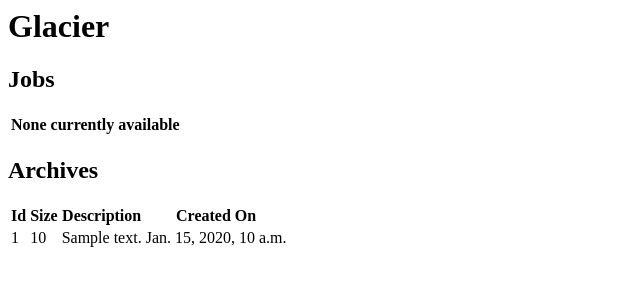
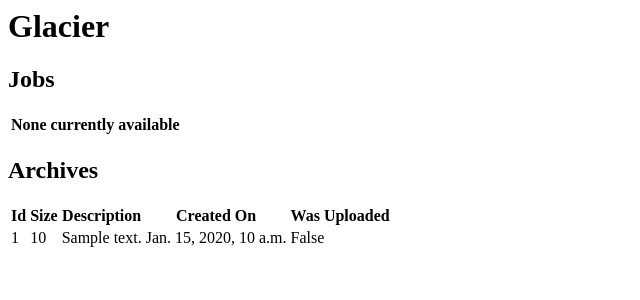
Before and after one commit to dspinoz/projects, a Django app: page /aws_glacier/ in a window 1280 px wide. Shown: the top 300 px of the page, without its empty margins (0-640 px from the left). Run offline with Django 3.2, Linux system fonts and the light colour scheme; tables that the repository leaves empty hold one stand-in row (values such as "Sample post"); data that the repository does not hold is empty; parts of the project's set-up code (start-up, migrations or seed data) failed here and were passed over.

Commit message:
show archive upload status

```diff
--- a/photoview/aws_glacier/models.py
+++ b/photoview/aws_glacier/models.py
@@ -58,6 +58,9 @@
   partSize = models.BigIntegerField(null=True, blank=True, default=None)
   available = models.BooleanField(default=True)
 
+  def uploadList(self):
+    return ArchiveUpload.objects.filter(archive=self.id)
+
 class InventoryRetrieval(models.Model):
   job = models.ForeignKey(Job, on_delete=models.CASCADE)
   inventory = models.ForeignKey(Inventory, on_delete=models.CASCADE)
--- a/photoview/aws_glacier/templates/aws_glacier/index.html
+++ b/photoview/aws_glacier/templates/aws_glacier/index.html
@@ -33,6 +33,7 @@
 			<th>Size</th>
 			<th>Description</th>
 			<th>Created On</th>
+			<th>Was Uploaded</th>
 		</tr>
 		{%for archive in archives %}
 		<tr>
@@ -40,6 +41,7 @@
 			<td>{{archive.size}}</td>
 			<td>{{archive.description}}</td>
 			<td>{{archive.creationDate}}</td>
+			<td>{% if archive.uploadList|length %}True{% else %}False{% endif %}</td>
 		</tr>
 		{% endfor %}
 		{% endif %}
```
